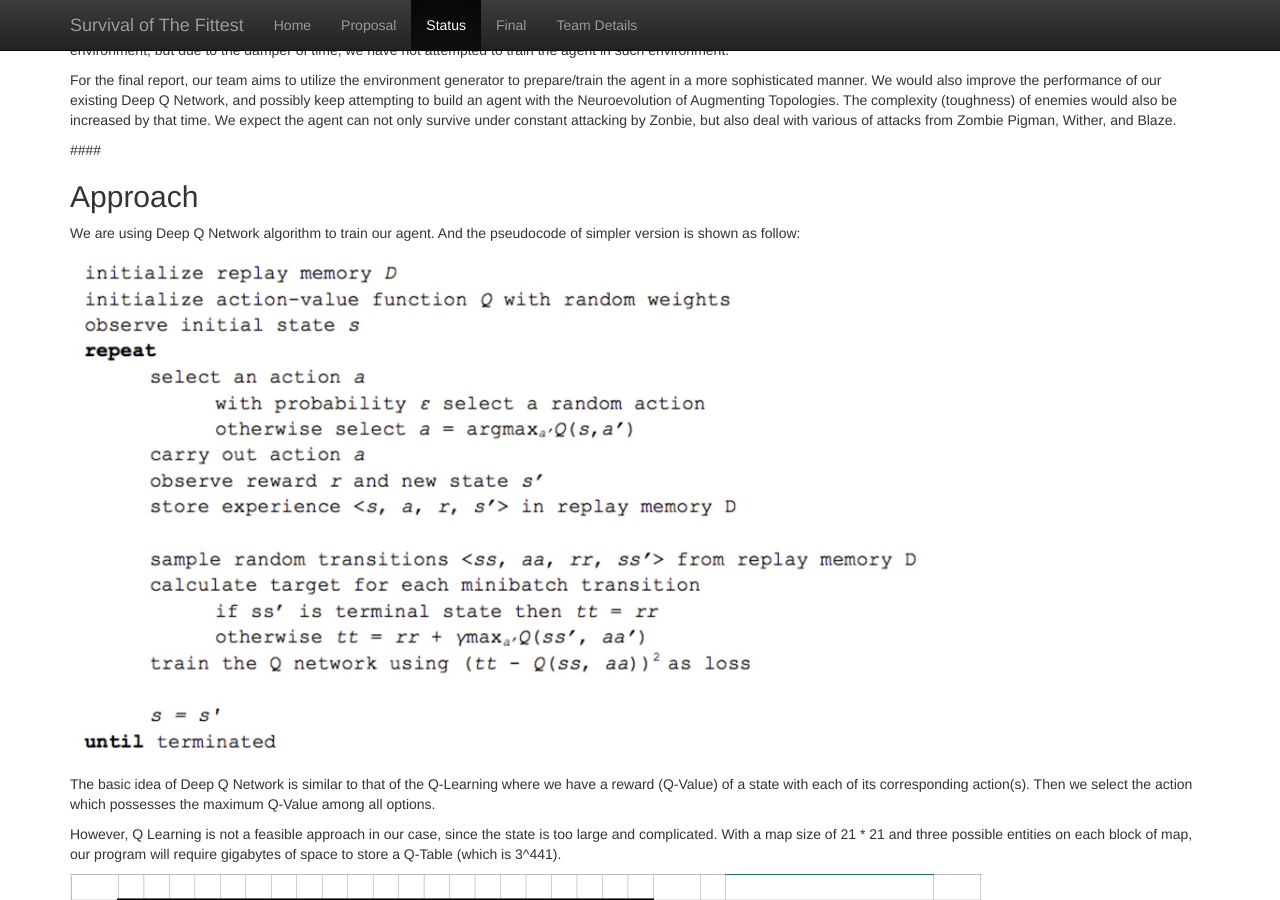
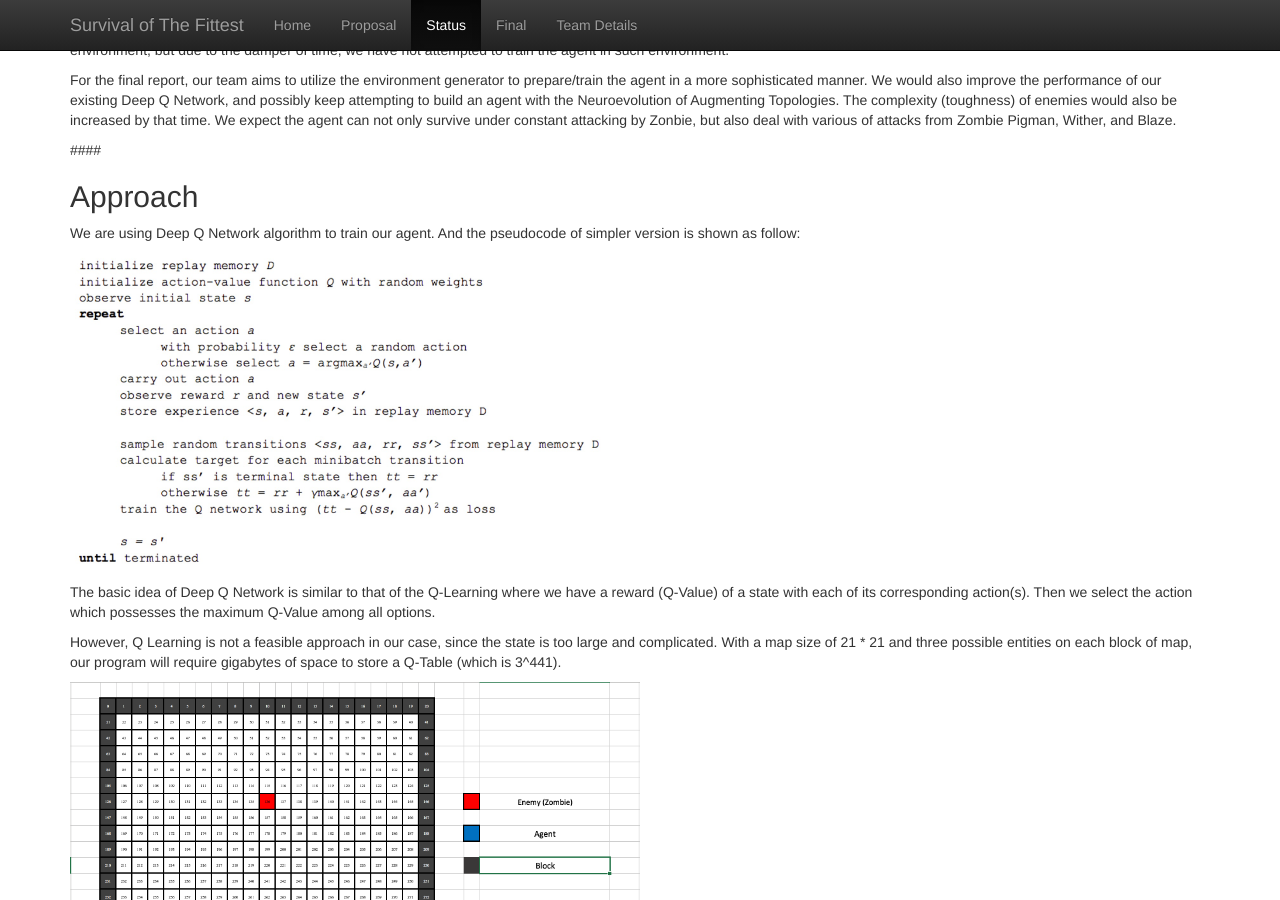
Before and after one commit to mingh2/SurvivalOfTheFittest, a Jekyll site: the page built from docs/status.md, in a window 1280 px wide and 900 px high, scrolled down 386 px. Built offline with Jekyll 4.4.1, drawn with Linux system fonts in a browser that asks for light colours.

Commit message:
Update status.md

```diff
--- a/docs/status.md
+++ b/docs/status.md
@@ -19,13 +19,13 @@ For the final report, our team aims to utilize the environment generator to prep
 ## Approach
 We are using Deep Q Network algorithm to train our agent. And the pseudocode of simpler version is shown as follow:
 
-<img src="Pseudocode.png" width="80%">
+<img src="Pseudocode.png" width="50%">
 
 The basic idea of Deep Q Network is similar to that of the Q-Learning where we have a reward (Q-Value) of a state with each of its corresponding action(s). Then we select the action which possesses the maximum Q-Value among all options.
 
 However, Q Learning is not a feasible approach in our case, since the state is too large and complicated. With a map size of 21 * 21 and three possible entities on each block of map, our program will require gigabytes of space to store a Q-Table (which is 3^441).
 
-<img src="State%20Representation.png" width="80%">
+<img src="State%20Representation.png" width="50%">
 
 For now, our agent tries to survive inside a 21-by-21 cage with one enemy shown as above. The environment our agent can see is also a 21-by-21 matrix where the agent itself is located at the center of the matrix (matrix[10][10]) at the very beginning.
 
```
